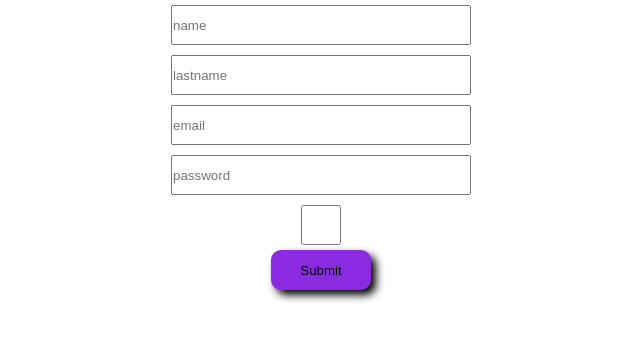
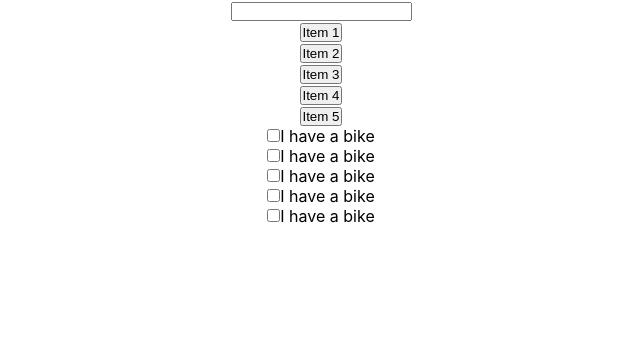
Before and after one commit to aakash-1105/react-app, a React (Create React App) app: page / in a window 1280 px wide. Shown: the top 340 px of the page, without its empty margins (319-959 px from the left). Built offline with nearby package versions, Linux system fonts and the light colour scheme.

Commit message:
custom focus done using arrows

```diff
--- a/src/App.css
+++ b/src/App.css
@@ -2,20 +2,20 @@
   text-align: center;
 }
 
-form{
+form {
   display: flex;
   flex-direction: column;
   align-items: center;
 }
 
-form .dynamic-input{
+form .dynamic-input {
   display: block;
   width: 300px;
   height: 40px;
   margin: 5px;
 }
 
-form button{
+form button {
   width: 100px;
   height: 40px;
   border: none;
@@ -23,3 +23,7 @@ form button{
   box-shadow: 5px 5px 8px;
   background-color: blueviolet;
 }
+
+button:focus {
+  background-color: red;
+}
--- a/src/App.js
+++ b/src/App.js
@@ -1,20 +1,23 @@
-import './App.css';
-import ParentCallBack from './component/CallBackToParent/ParentCallBack';
-import DynamicForm from './component/Dynamicforn/DynamicForm';
-import GenproUi from './component/GenproUi/GenproUi';
-import ClickCounter from './component/HOC/ClickCounter';
-import HoverCounter from './component/HOC/HoverCounter';
-import FRParent from './component/Hooks/ForwarRef/FRParent';
-import MemoCounter from './component/Hooks/MemoCounter';
-import StateAndEffectHook from './component/Hooks/StateAndEffectHook';
-import ParentComponet from './component/Hooks/UseCallbackCounter/ParentComponet';
-import TopLevel from './component/Hooks/UseContextHook.js/TopLevel';
-import UseEffectHook from './component/Hooks/UseEffectHook';
-import UseReducerHook from './component/Hooks/UseReducerHook';
-import UseRefHook from './component/Hooks/UseRefHook';
-import Parent from './component/LazyLoading/Parent';
-import RouterDom from './component/ReactRouterDomV6/RouterDOm';
-import ReduxRootComponent from './component/Redux/ReduxRootComponent';
+import "./App.css";
+import ParentCallBack from "./component/CallBackToParent/ParentCallBack";
+import CoditasCounter from "./component/CoditasCounter";
+import DynamicForm from "./component/Dynamicforn/DynamicForm";
+import GenproUi from "./component/GenproUi/GenproUi";
+import ClickCounter from "./component/HOC/ClickCounter";
+import HoverCounter from "./component/HOC/HoverCounter";
+import FRParent from "./component/Hooks/ForwarRef/FRParent";
+import MemoCounter from "./component/Hooks/MemoCounter";
+import StateAndEffectHook from "./component/Hooks/StateAndEffectHook";
+import ParentComponet from "./component/Hooks/UseCallbackCounter/ParentComponet";
+import TopLevel from "./component/Hooks/UseContextHook.js/TopLevel";
+import UseEffectHook from "./component/Hooks/UseEffectHook";
+import UseReducerHook from "./component/Hooks/UseReducerHook";
+import UseRefHook from "./component/Hooks/UseRefHook";
+import Parent from "./component/LazyLoading/Parent";
+import TextInput from "./component/ListArrowFocus/TextInput";
+// import List from "./component/ListArrowFocus/List";
+import RouterDom from "./component/ReactRouterDomV6/RouterDOm";
+import ReduxRootComponent from "./component/Redux/ReduxRootComponent";
 
 function App() {
   return (
@@ -34,7 +37,10 @@ function App() {
       {/* <Parent /> */}
       {/* <ParentCallBack /> */}
       {/* <GenproUi /> */}
-      <DynamicForm />
+      {/* <DynamicForm /> */}
+      {/* <CoditasCounter /> */}
+      {/* <List /> */}
+      <TextInput />
     </div>
   );
 }
--- /dev/null
+++ b/src/component/CoditasCounter.js
@@ -0,0 +1,18 @@
+import React, { useState } from 'react'
+
+const CoditasCounter = () => {
+    const [counter , setCounter] = useState(0)
+    const decrement = () => {
+        setCounter((counter) => counter - 1)
+        setCounter((counter) => counter - 1)
+    }
+  return (
+    <div>
+        <button onClick={() => setCounter(counter + 1)}>Incre</button>
+        <p>{counter}</p>
+        <button onClick={() =>decrement()}>Decre</button>
+    </div>
+  )
+}
+
+export default CoditasCounter
--- /dev/null
+++ b/src/component/ListArrowFocus/CheckBoxList.js
@@ -0,0 +1,68 @@
+import React, {
+  forwardRef,
+  Fragment,
+  useImperativeHandle,
+  useRef,
+} from "react";
+
+const checkBoxData = [
+  { id: "vehicle1", value: "I have a bike" },
+  { id: "vehicle2", value: "I have a bike" },
+  { id: "vehicle3", value: "I have a bike" },
+  { id: "vehicle4", value: "I have a bike" },
+  { id: "vehicle5", value: "I have a bike" },
+];
+
+const CheckBoxList = forwardRef(({ handleListFocus }, ref) => {
+  const myCheckBoxRefs = useRef([]);
+  const handleKeyDown = (targetElem) => {
+    if (targetElem) {
+      targetElem.focus();
+    }
+  };
+
+  useImperativeHandle(ref, () => ({
+    checkBoxFocus() {
+      myCheckBoxRefs.current[0].focus();
+    },
+  }));
+  return (
+    <div>
+      {checkBoxData.map((item, i) => (
+        <Fragment key={item.id}>
+          <input
+            tabIndex={-1}
+            type="checkbox"
+            id={item.id}
+            ref={(el) => (myCheckBoxRefs.current[i] = el)}
+            onKeyDown={(e) => {
+              if (e.keyCode === 40) {
+                handleKeyDown(
+                  myCheckBoxRefs.current[
+                    i === checkBoxData.length - 1 ? 0 : i + 1
+                  ]
+                );
+              } else if (e.keyCode === 38) {
+                if (i === 0) {
+                  handleListFocus();
+                } else {
+                  handleKeyDown(
+                    myCheckBoxRefs.current[
+                      i === checkBoxData.length - 1 ? 0 : i - 1
+                    ]
+                  );
+                }
+              } else if (e.keyCode === 37) {
+                handleListFocus();
+              }
+            }}
+          />
+          <label htmlFor={item.id}>{item.value}</label>
+          <br />
+        </Fragment>
+      ))}
+    </div>
+  );
+});
+
+export default CheckBoxList;
--- /dev/null
+++ b/src/component/ListArrowFocus/List.js
@@ -0,0 +1,75 @@
+import React, {
+  forwardRef,
+  Fragment,
+  useImperativeHandle,
+  useRef,
+} from "react";
+import CheckBoxList from "./CheckBoxList";
+const listData = [
+  { id: 1, value: "Item 1" },
+  { id: 2, value: "Item 2" },
+  { id: 3, value: "Item 3" },
+  { id: 4, value: "Item 4" },
+  { id: 5, value: "Item 5" },
+];
+
+const List = forwardRef(({ handleFocus }, ref) => {
+  const myRefs = useRef([]);
+  const childCheckBoxRef = useRef();
+
+  console.log({ myRefs });
+
+  useImperativeHandle(ref, () => ({
+    childFunction() {
+      myRefs.current[0].focus();
+    },
+  }));
+
+  const handleKeyDown = (targetElem) => {
+    if (targetElem) {
+      targetElem.focus();
+    }
+  };
+
+  const handleListFocus = () => {
+    myRefs.current[0].focus();
+  };
+  const handleCheckBoxFocus = () => {
+    childCheckBoxRef.current.checkBoxFocus();
+  };
+  return (
+    <div>
+      {listData.map((item, i) => (
+        <Fragment key={item.id}>
+          <button
+            tabIndex={-1}
+            ref={(el) => (myRefs.current[i] = el)}
+            onKeyDown={(e) => {
+              if (e.keyCode === 40) {
+                handleKeyDown(
+                  myRefs.current[i === listData.length - 1 ? 0 : i + 1]
+                );
+              } else if (e.keyCode === 38) {
+                if (i === 0) {
+                  handleFocus();
+                } else {
+                  handleKeyDown(
+                    myRefs.current[i === listData.length - 1 ? 0 : i - 1]
+                  );
+                }
+              } else if (e.keyCode === 39) {
+                handleCheckBoxFocus();
+              }
+            }}
+          >
+            {item.value}
+          </button>
+          <br />
+        </Fragment>
+      ))}
+      <CheckBoxList handleListFocus={handleListFocus} ref={childCheckBoxRef} />
+    </div>
+  );
+});
+
+export default List;
--- /dev/null
+++ b/src/component/ListArrowFocus/TextInput.js
@@ -0,0 +1,29 @@
+import React, { useRef } from "react";
+import List from "./List";
+
+const TextInput = () => {
+  const inputRef = useRef();
+  const childRef = useRef();
+
+  const handleFocus = () => {
+    inputRef.current.focus();
+  };
+  const handleKeyDown = () => {
+    childRef.current.childFunction();
+  };
+  return (
+    <div>
+      <input
+        type="text"
+        ref={inputRef}
+        tabIndex={-1}
+        onKeyDown={(e) => {
+          if (e.keyCode === 40) handleKeyDown();
+        }}
+      />
+      <List handleFocus={handleFocus} ref={childRef} />
+    </div>
+  );
+};
+
+export default TextInput;
```
